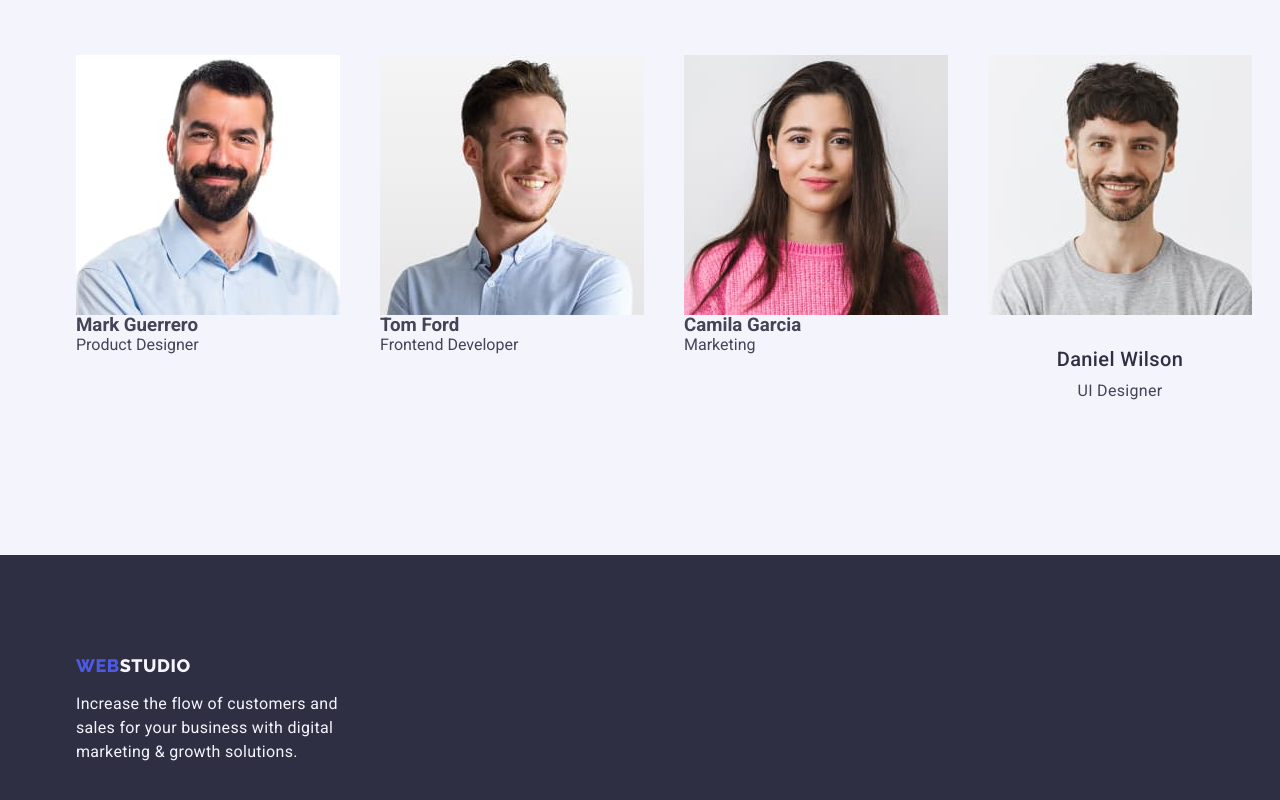
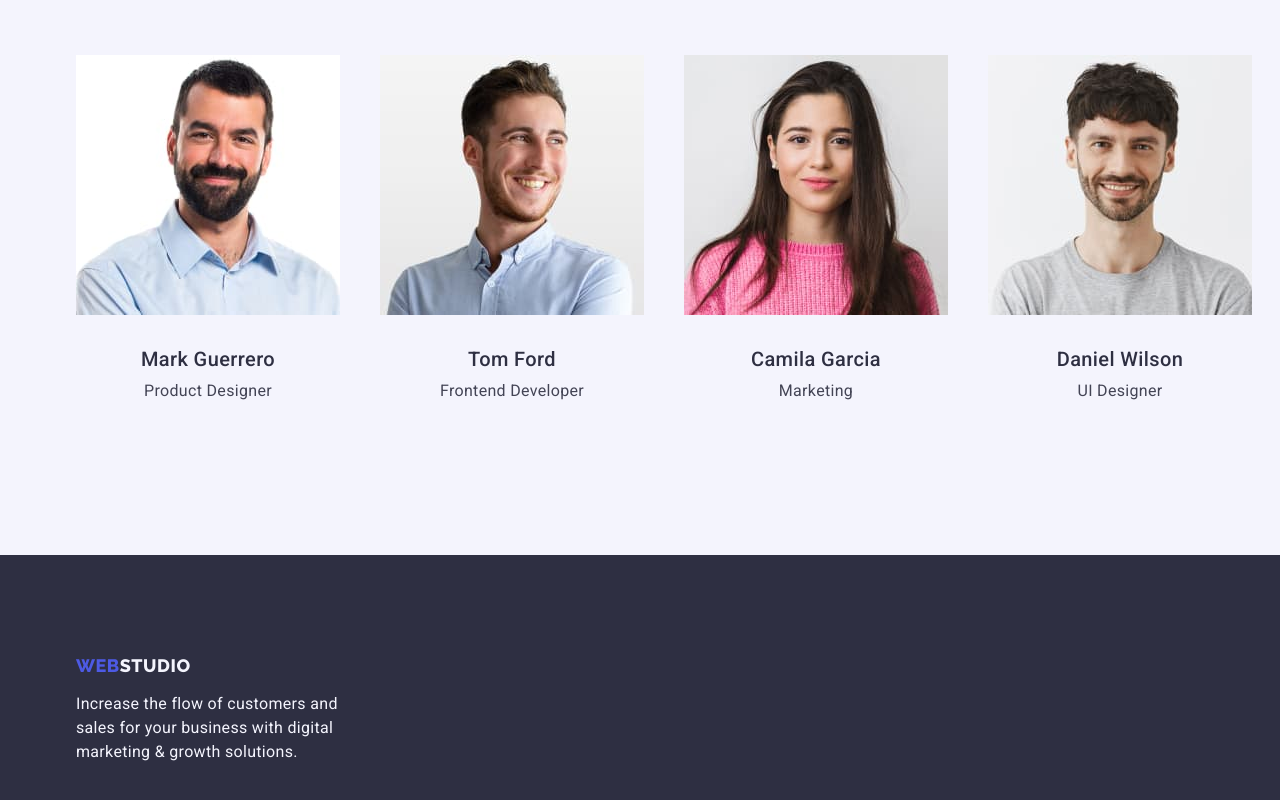
Before and after one commit to Vowmed/goit-markup-hw-03, a plain HTML site: page index.html in a window 1280 px wide. Shown: the part 1749-2549 px from the top of the page. Drawn offline with nearby package versions, Linux system fonts and the light colour scheme.

Commit message:
Update index.html

```diff
--- a/index.html
+++ b/index.html
@@ -111,11 +111,23 @@
     <h2 class="header-two section-four-header">Our Team</h2>
     <ul class="list">
         <li class="li-one"><img src="./imagesfoto/imgmarkguerrero.jpg" alt="man in a blue shirt with short stubble" width="264" height="260">
-          <h3 class="heading-fife">Mark Guerrero</h3><p class="paragraph-two">Product Designer</p></li>
+          <div class="container-img">
+            <h3 class="header-three images-header">Mark Guerrero</h3>
+            <p class="desc photos-desc">Product Designer</p>
+          </div></li>
+
         <li class="li-one"><img src="./imagesfoto/imgtomford.jpg" alt="young man in a blue shirt smiling" width="264" height="260">
-          <h3 class="heading-fife">Tom Ford</h3><p class="paragraph-two">Frontend Developer</p></li>
+          <div class="container-img">
+            <h3 class="header-three images-header">Tom Ford</h3>
+            <p class="desc photos-desc">Frontend Developer</p>
+          </div></li>
+
         <li class="li-one"><img src="./imagesfoto/imgkamilagarsia.jpg" alt="girl in a pink sweater and black hair" width="264" height="260">
-          <h3 class="heading-fife">Camila Garcia</h3><p class="paragraph-two">Marketing</p></li>
+          <div class="container-img">
+                <h3 class="header-three images-header">Camila Garcia</h3>
+                <p class="desc photos-desc">Marketing</p>
+              </div></li>
+
         <li class="li-one"><img src="./imagesfoto/imgdanielwilson.jpg" alt="a man in a white blouse and with longer hair and short stubble" width="264" height="260">
           <div class="container-img">
             <h3 class="header-three images-header">Daniel Wilson</h3>
```
